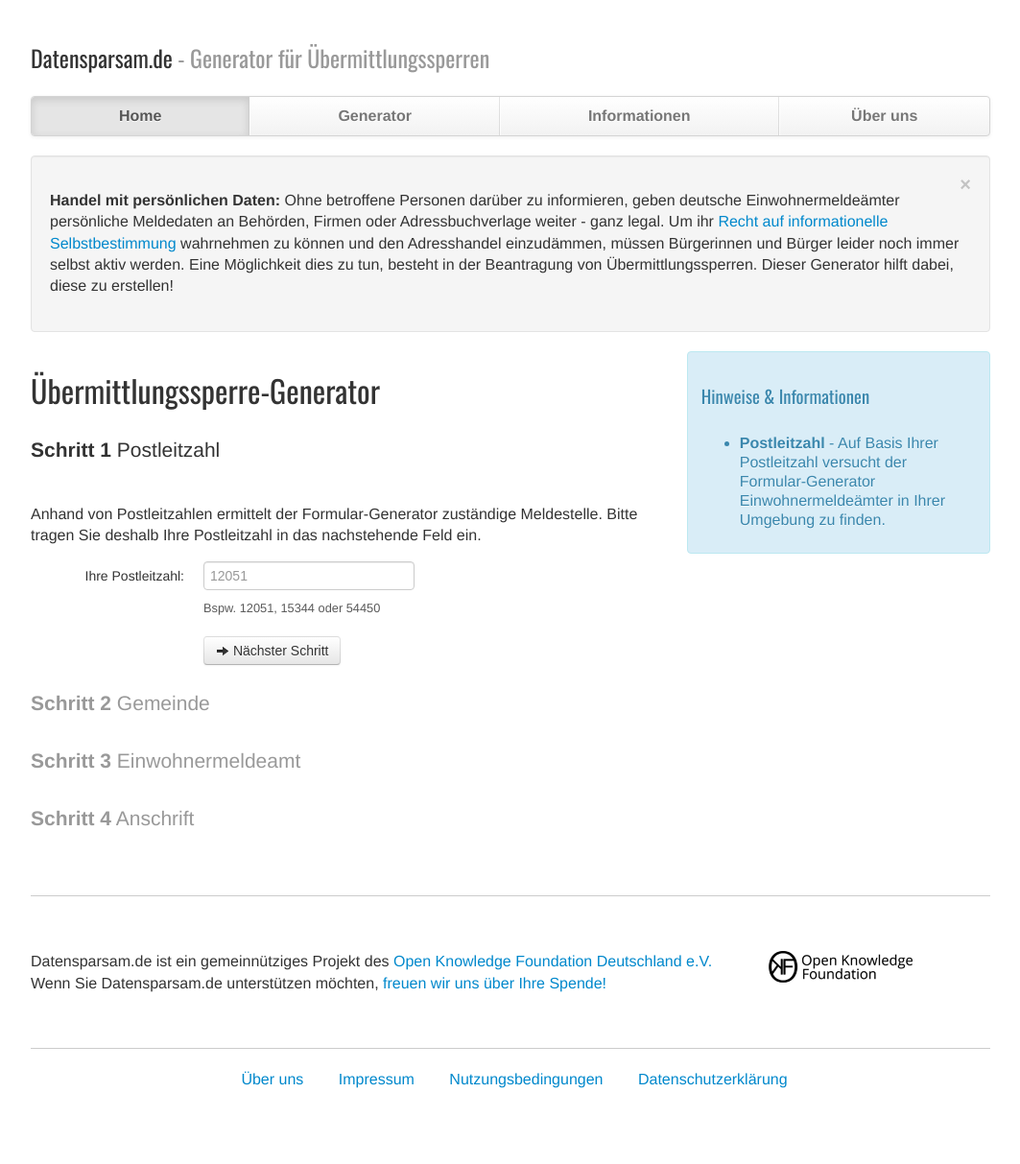
After one commit to jbspeakr/datensparsam, a Django app: page /generator/ in a window 1280 px wide. The commit adds this page. Shown: the whole page at 96% size, without its empty margins (108-1171 px from the left). Run offline with Django 3.2, Linux system fonts and the light colour scheme; some libraries are stand-ins or nearby versions.

Commit message:
adopts new designs. removes ununsed statics. sets new urls.

```diff
--- a/datensparsam/apps/pdfbuilder/urls.py
+++ b/datensparsam/apps/pdfbuilder/urls.py
@@ -7,6 +7,5 @@ urlpatterns = patterns(
     # url(r'^$', 'datensparsam.views.home', name='home'),
     # url(r'^datensparsam/', include('datensparsam.foo.urls')),
     # url(r'^$', 'index', {}, name='index'),
-    url(r'^pdf/$', 'pdf', {}, name='pdf'),
-    url(r'^$', 'index', {}, name='index'),
+    url(r'^', 'pdf', {}, name='pdf'),
 )
--- a/datensparsam/urls.py
+++ b/datensparsam/urls.py
@@ -1,11 +1,24 @@
 from django.conf.urls import patterns, include, url
 from django.contrib import admin
+from django.views.generic import TemplateView
+
 admin.autodiscover()
+
+
+def TV(template):
+    return TemplateView.as_view(template_name=template)
 
 urlpatterns = patterns(
     '',
-    url(r'^', include('datensparsam.apps.pdfbuilder.urls')),
-    url(r'^hilfe/', include('datensparsam.sub_urls')),
+    (r'^$', TV('index.html'), {}, 'index'),
+    (r'^generator/', TV('generator.html'), {}, 'generator'),
+    (r'^informationen/', TV('information.html'), {}, 'informationen'),
+    (r'^ueber-uns/', TV('about.html'), {}, 'about'),
+    (r'^impressum/', TV('imprint.html'), {}, 'imprint'),
+    (r'^nutzungsbedingungen/', TV('tos.html'), {}, 'tos'),
+    (r'^datenschutz/', TV('privacy.html'), {}, 'privacy'),
+
+    url(r'^pdf/', include('datensparsam.apps.pdfbuilder.urls')),
     url(r'^api/', include('datensparsam.apps.api.urls')),
     url(r'^admin/', include(admin.site.urls)),
 )
--- a/static/css/main.css
+++ b/static/css/main.css
@@ -104,7 +104,10 @@ margin: 0 auto;
 max-width: 1000px;
 }
 .container > hr {
-margin: 60px 0;
+    margin: 40px 0;
+}
+footer.container > hr {
+margin: 40px 0 20px;
 }
 
 h1, h2, h3 {
@@ -172,10 +175,19 @@ border-radius: 3px 0 0 3px;
 border-right: 0;
 border-radius: 0 3px 3px 0;
 }
-footer .nav {
-    padding: 0;
+ul.navi li {
+display: inline;
+margin-right: 2em;
 }
-
+#map{
+height: 180px;
+}
+.info{
+    font-size: 0.8em;
+}
+.js-hidden {
+display: none;
+}
 /* ==========================================================================
    Helper classes
    ========================================================================== */
--- a/static/js/main.js
+++ b/static/js/main.js
@@ -1,3 +1,62 @@
+$(document).ready(function(){
+
+    var errorClass = 'error';
+    var mutedClass = 'muted';
+
+    $("#zipcodeSubmit").click(function(e){
+        e.preventDefault();
+        var zipcode = $("#inputZipcode").val();
+
+        if (zipcode.length == 5){
+            $.getJSON('/api/v1/zipcode/?format=json&zipcode=' + zipcode,
+                function(data){
+                    var municipalities = data.objects[0].municipalities;
+                    $.each(municipalities, function() {
+                        $('#municipality-id')
+                         .append($("<option></option>")
+                         .attr("value",this.id)
+                         .text(this.name));
+                    });
+
+                    var registrationoffices = data.objects[0].registrationoffices;
+                    $.each(registrationoffices, function() {
+                        $('#registrationoffice-id')
+                         .append($("<option></option>")
+                         .attr("value",this.id)
+                         .text(this.name));
+                    });
+                }
+            );
+
+            $("#inputZipcode").parents("div[class='control-group error']").removeClass(errorClass);
+            $("#municipality").fadeIn();
+            $("#municipality").siblings("legend").removeClass(mutedClass);
+        } else {
+            $("#inputZipcode").parents("div[class='control-group']").addClass(errorClass);
+            $("#municipality").fadeOut();
+            $("#municipality").siblings("legend").addClass(mutedClass);
+            $("#registrationOffice").fadeOut();
+            $("#registrationOffice").siblings("legend").addClass(mutedClass);
+            $("#address").fadeOut();
+            $("#address").siblings("legend").addClass(mutedClass);
+        }
+    });
+
+    $("#municipalitySubmit").click(function(e){
+        e.preventDefault();
+        $("#registrationOffice").fadeIn();
+        $("#registrationOffice").siblings("legend").removeClass(mutedClass);
+    });
+
+    $("#registrationOfficeSubmit").click(function(e){
+        e.preventDefault();
+        $("#address").fadeIn();
+        $("#address").siblings("legend").removeClass(mutedClass);
+    });
+});
+
+
+/* Piwik */
 var _paq = _paq || [];
 _paq.push(["setDoNotTrack", true]);
 _paq.push(["trackPageView"]);
--- a/templates/base.html
+++ b/templates/base.html
@@ -20,11 +20,10 @@
     <meta property="og:description" content="Einfach Datensparsam: Mit Übermittlungssperren vom Recht auf informationelle Selbstbestimmung gebrauch machen und private Daten schützen!" />
     <meta property="og:title" content="Datensparsam: Deutschlands erster Generator für Übermittungssperren"/>
     <meta property="og:url" content="http://www.datensparsam.de"/>
-        <meta property="og:site_name" content="Datensaprsam"/>
+    <meta property="og:site_name" content="Datensparsam"/>
     <meta property="og:type" content="website"/>
     <meta property="og:image" content="{{ STATIC_URL }}img/logo.png" />
     <link rel="author" href="https://plus.google.com/u/0/114762336236844514551/posts" />
-        <!-- Place favicon.ico and apple-touch-icon.png in the root directory -->
     <link href="https://fonts.googleapis.com/css?family=Oswald:400&amp;subset=latin,latin-ext" type="text/css" rel="stylesheet">
     <link rel="stylesheet" href="{{ STATIC_URL }}css/bootstrap.min.css">
     <link rel="stylesheet" href="{{ STATIC_URL }}css/normalize.css">
@@ -37,7 +36,6 @@
     <!--[if lt IE 7]>
         <p class="chromeframe">You are using an <strong>outdated</strong> browser. Please <a href="http://browsehappy.com/">upgrade your browser</a> or <a href="http://www.google.com/chromeframe/?redirect=true">activate Google Chrome Frame</a> to improve your experience.</p>
     <![endif]-->
-
     <div class="container">
         <header class="masthead">
             <h2>Datensparsam.de <span class="muted">- Generator für Übermittlungssperren</span></h2>
@@ -45,48 +43,46 @@
                 <div class="navbar-inner">
                     <div class="container">
                         <ul class="nav">
-                    <li class="active"><a href="index.html">Home</a></li>
-                    <li><a href="generator.html">Generator</a></li>
-                    <li><a href="#">Informationen</a></li>
-                    <li><a href="#">Über uns</a></li>
+                            <li class="active"><a href="/">Home</a></li>
+                            <li><a href="/generator/">Generator</a></li>
+                            <li><a href="/informationen/">Informationen</a></li>
+                            <li><a href="/ueber-uns/">Über uns</a></li>
                         </ul>
                     </div>
                 </div>
             </div><!-- /.navbar -->
         </header>
-
-
         {% block content %}{% endblock %}
-
-        <hr>
-
+        <hr />
     </div> <!-- /container -->
     <footer id="footer" class="container">
         <div class="row-fluid">
-
             <div class="span9">
                 <p>
-                      Datensparsam.de ist ein gemeinnütziges Projekt des <a href="http://okfn.de">Open Knowledge Foundation Deutschland e.V.</a><br>Wenn Sie Datensparsam.de unterstützen möchten, <a href="#">freuen wir uns über Ihre Spende!</a>
+                  Datensparsam.de ist ein gemeinnütziges Projekt des <a href="http://okfn.de/">Open Knowledge Foundation Deutschland e.V.</a><br>Wenn Sie Datensparsam.de unterstützen möchten, <a href="file:///home/jbspeakr/Dev/Design/Datensparsam-2/index.html#">freuen wir uns über Ihre Spende!</a>
                 </p>
-                    <ul class="nav nav-pills">
-                        <li><a href="#">Über uns</a></li>
-                        <li><a href="#">Impressum</a></li>
-                        <li><a href="#">Nutzungsbedingungen</a></li>
-                        <li><a href="#">Datenschutzerklärung</a></li>
-                    </ul>
             </div>
             <div class="span3">
-                    <p><a href="http://www.okfn.de">
-                      <img src="img/open-knowledge-foundation.png" />
+                <p><a href="http://www.okfn.de/">
+                  <img src="{{ STATIC_URL }}img/open-knowledge-foundation.png">
                 </a></p>
             </div>
         </div>
+        <hr>
+        <ul class="unstyled pagination-centered navi">
+            <li><a href="/ueber-uns/">Über uns</a></li>
+            <li><a href="/impressum/">Impressum</a></li>
+            <li><a href="/nutzungsbedingungen/">Nutzungsbedingungen</a></li>
+            <li><a href="/datenschutz/">Datenschutzerklärung</a></li>
+        </ul>
     </footer>
 
     <script src="//ajax.googleapis.com/ajax/libs/jquery/1.9.0/jquery.min.js"></script>
-        <script>window.jQuery || document.write('<script src="js/vendor/jquery-1.9.0.min.js"><\/script>')</script>
-        <script src="js/plugins.js"></script>
-        <script src="js/main.js"></script>
-        <script src="js/bootstrap.min.js"></script>
+    <script>
+        window.jQuery || document.write('<script src="{{ STATIC_URL }}js/vendor/jquery-1.9.0.min.js"><\/script>')
+    </script>
+    <script src="{{ STATIC_URL }}js/plugins.js"></script>
+    <script src="{{ STATIC_URL }}js/main.js"></script>
+    <script src="{{ STATIC_URL }}js/bootstrap.min.js"></script>
 </body>
 </html>
--- /dev/null
+++ b/templates/generator.html
@@ -0,0 +1,100 @@
+{% extends "base.html" %}
+{% load i18n %}
+{% block content %}
+    <div class="row-fluid">
+        <div class="span12 well">
+            <button type="button" class="close" data-dismiss="alert">&times;</button>
+            <p><b>Handel mit persönlichen Daten:</b> Ohne betroffene Personen darüber zu informieren, geben deutsche Einwohnermeldeämter persönliche Meldedaten an Behörden, Firmen oder Adressbuchverlage weiter - ganz legal. Um ihr <a href="http://de.wikipedia.org/wiki/Informationelle_Selbstbestimmung" title="Informationen zur informationellen Selbstbestimmung">Recht auf informationelle Selbstbestimmung</a> wahrnehmen zu können und den Adresshandel einzudämmen, müssen Bürgerinnen und Bürger leider noch immer selbst aktiv werden. Eine Möglichkeit dies zu tun, besteht in der Beantragung von Übermittlungssperren. Dieser Generator hilft dabei, diese zu erstellen!</p>
+        </div>
+    </div>
+    <div class="row-fluid">
+        <div class="span8">
+            <h1>Übermittlungssperre-Generator</h1>
+            <form class="form-horizontal">
+                <fieldset>
+                    <legend><b>Schritt 1</b> Postleitzahl</legend>
+                    <p>Anhand von Postleitzahlen ermittelt der Formular-Generator zuständige Meldestelle. Bitte tragen Sie deshalb Ihre Postleitzahl in das nachstehende Feld ein.</p>
+                    <div class="control-group">
+                        <label class="control-label" for="inputZipcode">Ihre Postleitzahl:</label>
+                        <div class="controls">
+                            <input type="text" id="inputZipcode" placeholder="12051">
+                            <span class="help-block info">Bspw. 12051, 15344 oder 54450</span>
+                        </div>
+                    </div>
+                    <div class="control-group">
+                        <div class="controls">
+                            <button id="zipcodeSubmit" type="submit" class="btn"><i class="icon-arrow-right"></i> Nächster Schritt</button>
+                        </div>
+                    </div>
+                </fieldset>
+                <fieldset>
+                    <legend class="muted"><b>Schritt 2</b> Gemeinde</legend>
+                    <div id="municipality" class="js-hidden">
+                        <p>Ihre Postleitzahl ist nicht eindeutig, da sie mehreren Gemeinden zugeordnet werden kann. Bitte wählen Sie ihre Gemeinde aus.</p>
+                        <div class="control-group">
+                            <label class="control-label" for="municipality-id">Ihre Gemeinde:</label>
+                            <div class="controls">
+                                <select id="municipality-id"></select>
+                            </div>
+                        </div>
+                        <div class="control-group">
+                            <div class="controls">
+                                <button id="municipalitySubmit" type="submit" class="btn"><i class="icon-arrow-right"></i> Nächster Schritt</button>
+                            </div>
+                        </div>
+                    </div>
+                </fieldset>
+                <fieldset>
+                    <legend class="muted"><b>Schritt 3</b> Einwohnermeldeamt</legend>
+                    <div id="registrationOffice" class="js-hidden">
+                        <p>In Ihrer Gemeinde befinden sich mehrere Meldeämter. Bitte wählen Sie das Amt aus, an das Ihr Antrag auf Übermittlungssperre adressiert werden soll.</p>
+                        <div class="control-group">
+                            <label class="control-label" for="registrationoffice-id">Ihr Einwohnermeldeamt:</label>
+                            <div class="controls">
+                                <select id="registrationoffice-id"></select>
+                            </div>
+                        </div>
+                        <div class="control-group">
+                            <div class="controls">
+                                <button id="registrationOfficeSubmit" type="submit" class="btn"><i class="icon-arrow-right"></i> Nächster Schritt</button>
+                            </div>
+                        </div>
+                    </div>
+                </fieldset>
+                <fieldset>
+                    <legend class="muted"><b>Schritt 4</b> Anschrift</legend>
+                    <div id="address" class="js-hidden">
+                        <p>Damit Ihr Antrag auf Übermittlungssperre Ihnen vom Einwohnermeldeamt eindeutig zugeordnet werden kann, ist ihre komplette Anschrift notwendig. Bitte überprüfen Sie Ihre Angaben, bevor Sie ihr Formular generieren lassen.</p>
+                        <div class="control-group">
+                            <label class="control-label" for="firstname">Vorname</label>
+                            <div class="controls">
+                                <input type="text" id="firstname" placeholder="Maxi">
+                            </div>
+                        </div>
+                        <div class="control-group">
+                            <label class="control-label" for="name">Nachname</label>
+                            <div class="controls">
+                                <input type="text" id="name" placeholder="Mustermann">
+                            </div>
+                        </div>
+                        <div class="control-group">
+                            <label class="control-label" for="address">Straße/ Hausnummer</label>
+                            <div class="controls">
+                                <input type="text" id="address" placeholder="Lindenstr. 6">
+                            </div>
+                        </div>
+                        <div class="form-actions">
+                            <button id="formSubmit" type="submit" class="btn btn-success"><i class="icon-download icon-white"></i> Formular generieren</button>
+                        </div>
+                    </div>
+                </fieldset>
+            </form>
+        </div>
+        <div class="span4 alert alert-info">
+            <h3>Hinweise &amp; Informationen</h3>
+            <ul>
+                <li><b>Postleitzahl</b> - Auf Basis Ihrer Postleitzahl versucht der Formular-Generator Einwohnermeldeämter in Ihrer Umgebung zu finden.</li>
+            </ul>
+        </div>
+    </div>
+{% endblock %}
```
Also changed, not shown: datensparsam/sub_urls.py (deleted, +0 -17 lines), templates/help/about.html (deleted, +0 -38 lines), templates/help/faq.html (deleted, +0 -33 lines), templates/help/privacy.html (deleted, +0 -45 lines), templates/index.html (added, +46 -0 lines), templates/pdfbuilder/index.html (deleted, +0 -48 lines), static/img/form.png (deleted), static/img/letter.png (deleted), static/img/logo.png (deleted), static/img/print.png (deleted), static/img/sign.png (deleted). Lines whose indentation alone changed are shown as unchanged.
